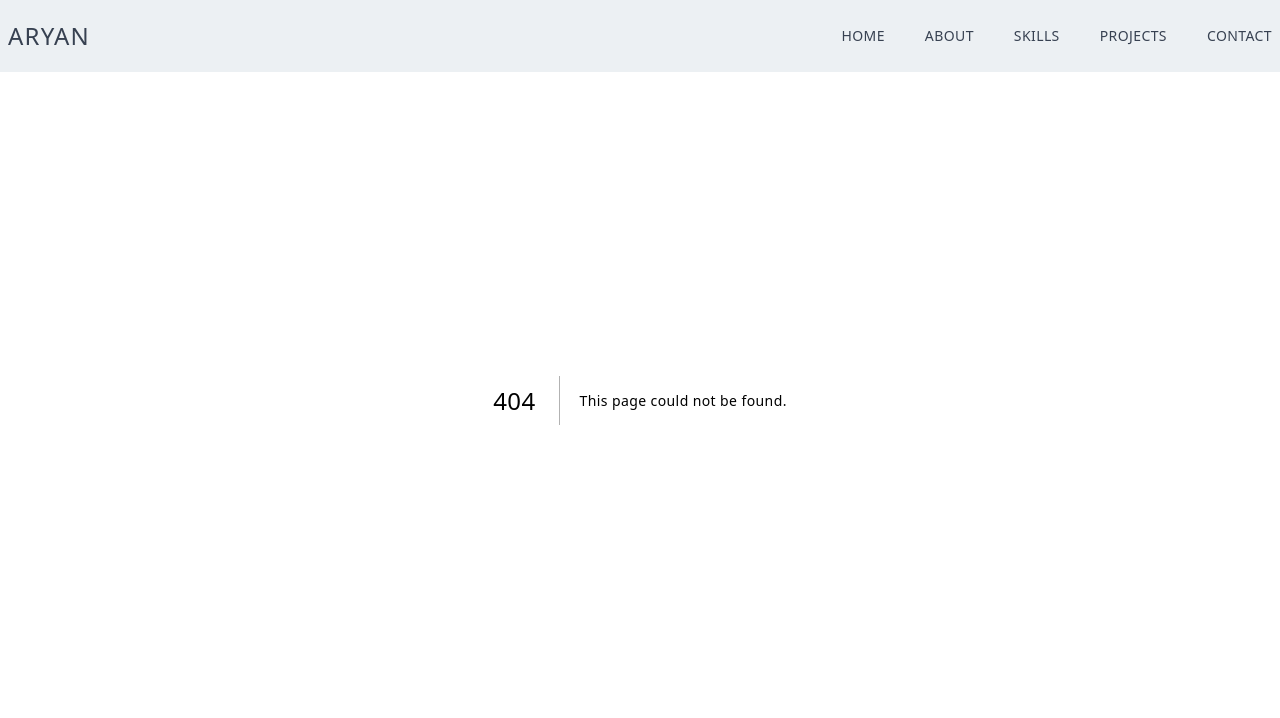
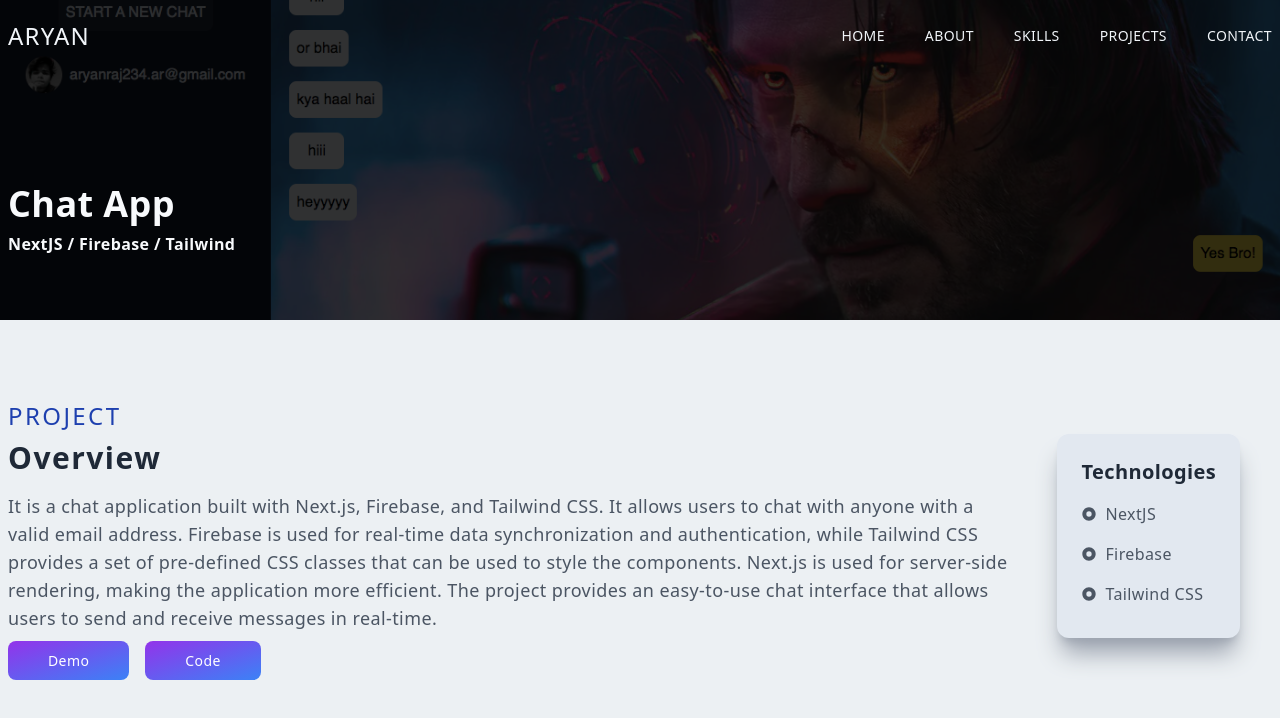
Before and after one commit to aryanraj60/Personal-Portfolio, a Next.js app: page /chatApp in a window 1280 px wide. Before the commit this address had no page. Shown: the top 718 px of the page. Built offline with nearby package versions, Linux system fonts and the light colour scheme.

Commit message:
changes to chatapp project

```diff
--- a/Components/Navbar.js
+++ b/Components/Navbar.js
@@ -32,7 +32,7 @@ const Navbar = () => {
       pathname === "/musicPlayer" ||
       pathname === "/primeClone" ||
       pathname === "/linkedinClone" ||
-      pathname === "/whatsappClone"
+      pathname === "/chatApp"
     ) {
       setOnProjectPage(true);
     } else {
--- a/Components/Projects.js
+++ b/Components/Projects.js
@@ -6,7 +6,7 @@ import youtubeClone from "../public/assests/tube.io.png";
 import musicPlayer from "../public/assests/MusicPlayer.png";
 import primeImg from "../public/assests/prime-clone.png";
 import linkedinImg from "../public/assests/linked-in-clone.png";
-import whatsappImg from "../public/assests/whatsapp-clone.png";
+import chatAppImg from "../public/assests/whatsapp-clone.png";
 
 const Projects = () => {
   return (
@@ -48,10 +48,10 @@ const Projects = () => {
             url="/linkedinClone"
           />
           <Project
-            name="Whatsapp Clone"
+            name="Chat App"
             tech="NextJS"
-            backgroundImg={whatsappImg}
-            url="/whatsappClone"
+            backgroundImg={chatAppImg}
+            url="/chatApp"
           />
         </div>
       </div>
--- a/pages/whatsappClone.js
+++ b/pages/chatApp.js
@@ -1,16 +1,16 @@
 import React from "react";
 import Image from "next/image";
-import whatsappImg from "../public/assests/whatsapp-clone.png";
+import chatAppImg from "../public/assests/whatsapp-clone.png";
 import { RiRadioButtonFill } from "react-icons/ri";
 
-const youtubeClone = () => {
+const chatApp = () => {
   return (
     <div className="w-full">
       <div className="w-screen h-[30vh] lg:h-[40vh] relative">
         <div className="absolute top-0 left-0 w-full h-[30vh] lg:h-[40vh] bg-black/80 z-10"></div>
-        <Image src={whatsappImg} fill="fill" style={{ objectFit: "cover" }} />
+        <Image src={chatAppImg} fill="fill" style={{ objectFit: "cover" }} />
         <div className="absolute px-2 w-full max-w-7xl left-[50%] right-[50%] top-[55%] translate-x-[-50%] text-white z-10">
-          <h2 className="py-2 text-slate-50">Whatsapp Clone</h2>
+          <h2 className="py-2 text-slate-50">Chat App</h2>
           <h3 className="text-slate-50">NextJS / Firebase / Tailwind</h3>
         </div>
       </div>
@@ -70,4 +70,4 @@ const youtubeClone = () => {
   );
 };
 
-export default youtubeClone;
+export default chatApp;
```
